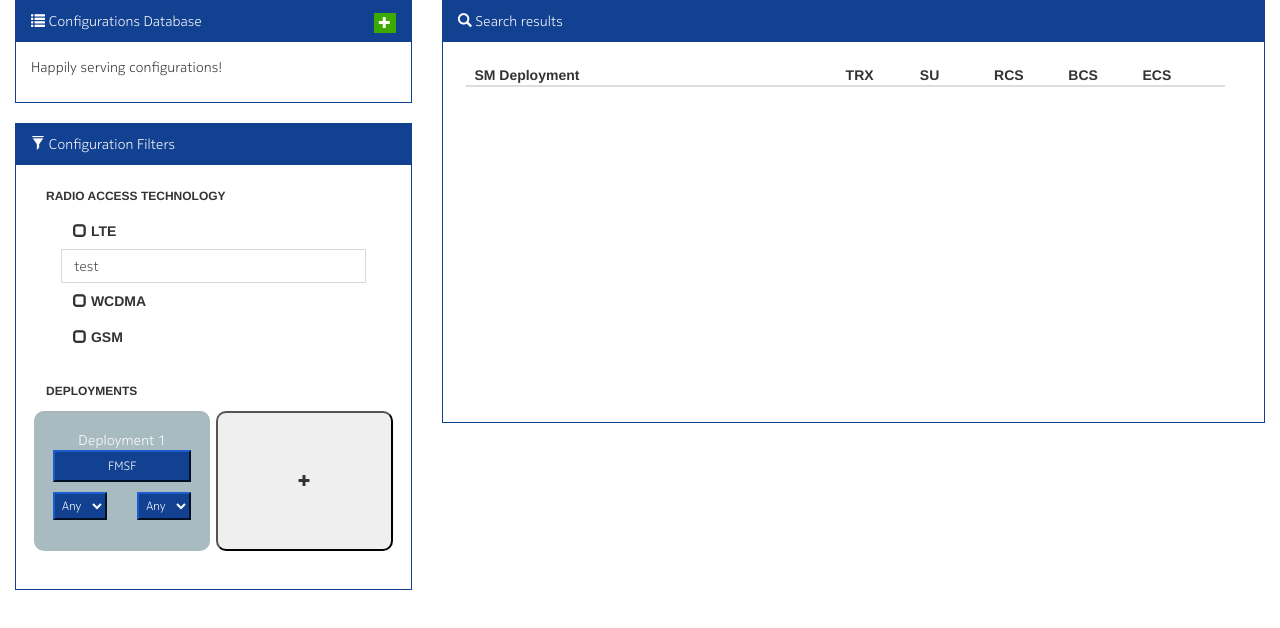
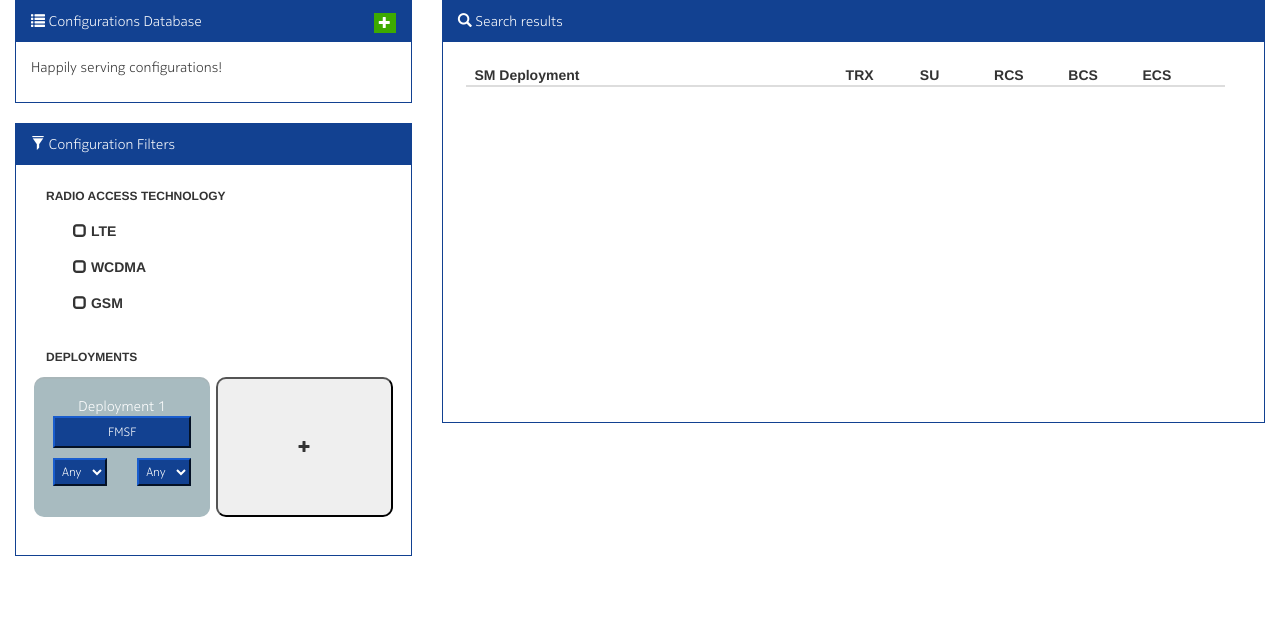
Before and after one commit to kdblitz/nokia-bigdata-hackathon2, a plain HTML site: page frontend/index.html in a window 1280 px wide. Drawn offline with Linux system fonts and the light colour scheme; no server answers; a web font is replaced by a local one.

Commit message:
Removed input box in technologies filter.

```diff
--- a/frontend/technologies.html
+++ b/frontend/technologies.html
@@ -4,7 +4,6 @@
     <span class="glyphicon" ng-class="{true : 'glyphicon-check' , false : 'glyphicon-unchecked'}[filterObject.smMode.lte.enabled]"></span>
     LTE
   </button>
-  <input class="form-control floating-label" type="text" value="test" placeholder="dummy text"></input>
   <span ng-show="filterObject.smMode.lte.enabled" class="animate-show-hide material">
     <select ng-model="filterObject.smMode.lte.bbCapacity.rcs" class="btn-xs material"
       ng-disabled="!filterObject.smMode.lte.enabled" ng-change="clearDisplayData();"
```
